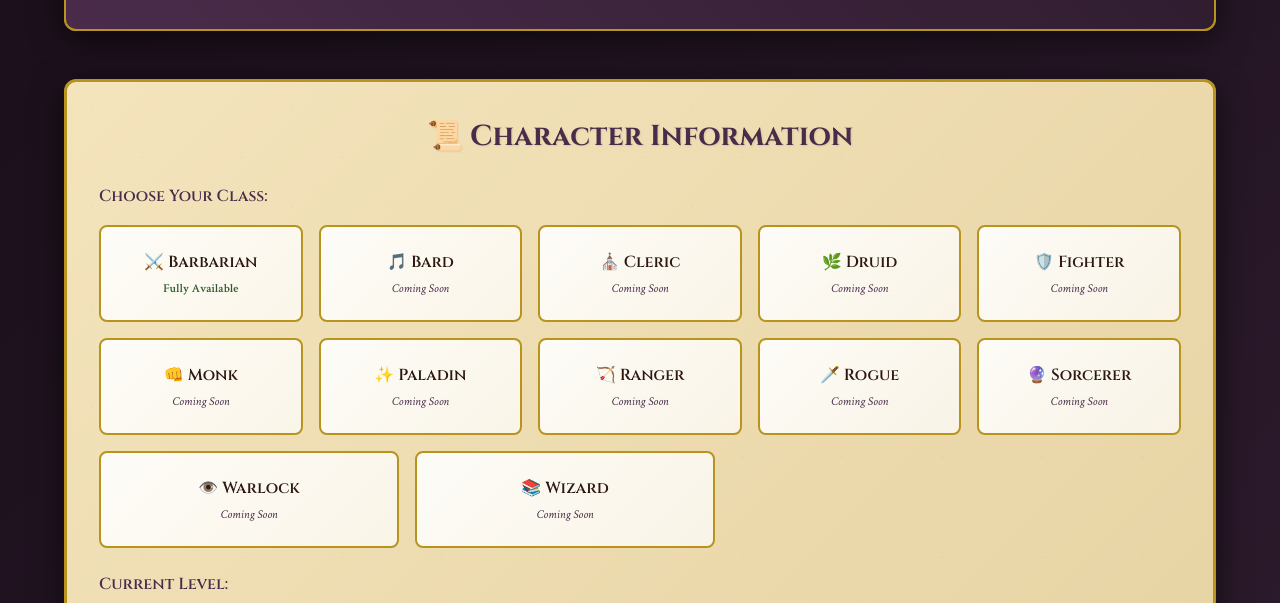
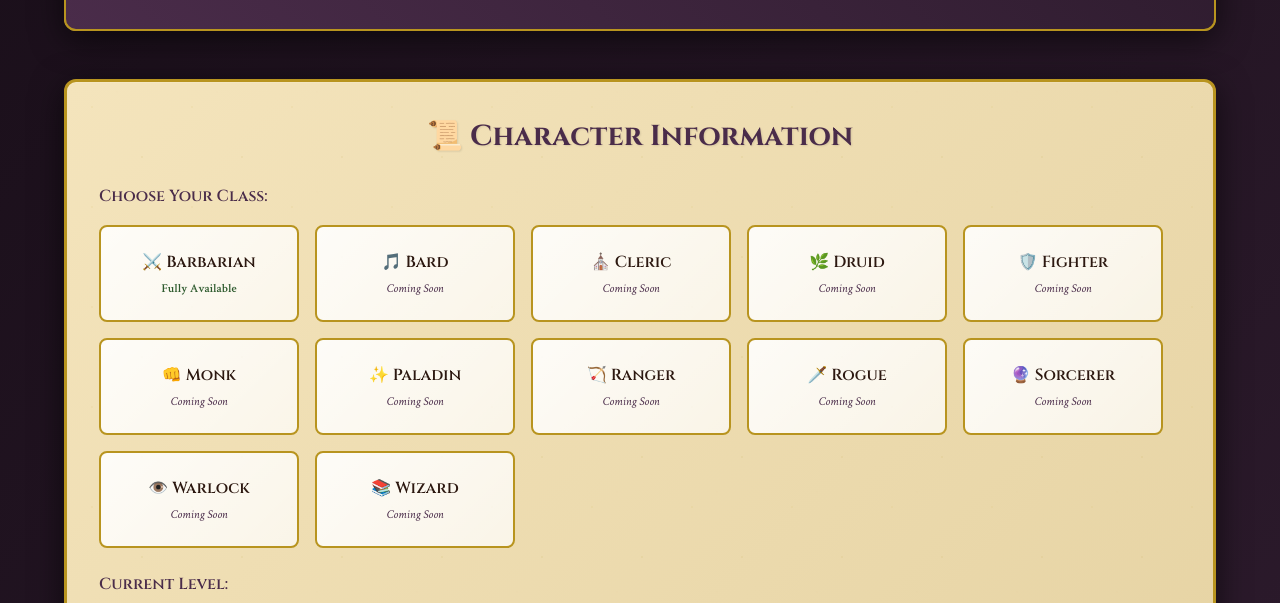
Before and after one commit to kevinbarbour/dnd-level, a plain HTML site: page index.html in a window 1280 px wide. Shown: the part 164-767 px from the top of the page. Drawn offline with Linux system fonts and the light colour scheme.

Commit message:
Class flexbox fix

```diff
--- a/css/styles.css
+++ b/css/styles.css
@@ -447,9 +447,9 @@ body {
     overflow: hidden;
     min-height: 80px;
     justify-content: center;
-    flex: 1 1 200px;
-    min-width: 200px;
-    max-width: 300px;
+    flex: 0 0 200px;
+    width: 200px;
+    max-width: 200px;
     -webkit-tap-highlight-color: transparent;
     -webkit-touch-callout: none;
     -webkit-user-select: none;
```
